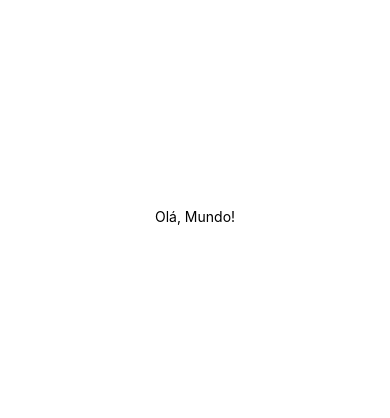
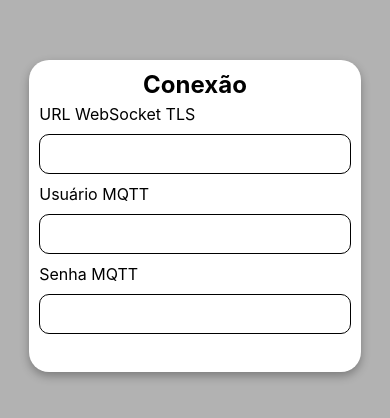
Before and after one commit to jonas-ar/controleArESP32, a React Native app: screen / in a window 390 px wide. Shown: the part 206-624 px from the top of the page. Built offline with nearby package versions, Linux system fonts and the light colour scheme.

Commit message:
testes/campos para conexão

```diff
--- a/App.tsx
+++ b/App.tsx
@@ -1,20 +1,12 @@
 import { StatusBar } from 'expo-status-bar';
 import { StyleSheet, Text, View } from 'react-native';
+import Login from './src/pages/login';
 
 export default function App() {
   return (
-    <View style={styles.container}>
-      <Text>Olá, Mundo!</Text>
-      <StatusBar style="auto" />
-    </View>
+      <Login />
   );
 }
 
 const styles = StyleSheet.create({
-  container: {
-    flex: 1,
-    backgroundColor: '#fff',
-    alignItems: 'center',
-    justifyContent: 'center',
-  },
 });
--- /dev/null
+++ b/src/@types/png.d.ts
@@ -0,0 +1 @@
+declare module "*.png"
--- /dev/null
+++ b/src/global/themes.tsx
@@ -0,0 +1,8 @@
+export const themes = {
+    colors: {
+        primary: '#341d49d8',
+        secondary: '#ffffff',
+        lightGray: '#d7d8d7',
+        bgScreen: '#b2b2b2'
+    }
+}
--- /dev/null
+++ b/src/pages/login/index.tsx
@@ -0,0 +1,46 @@
+import React from "react";
+import { Text, TextInput, View, KeyboardAvoidingView, Platform } from "react-native";
+import { style } from "./styles";
+
+export default function Login() {
+    return (
+        <KeyboardAvoidingView
+        style={style.container}
+        behavior={Platform.OS === 'ios' ? 'padding' : 'height'}
+        >
+            <View style={style.boxTop}>
+                {/*
+                    <Text style={style.titulo}>
+                    Controle de Ar-Condicionado usando ESP32
+                    </Text>
+                */}
+            </View>
+
+            <View style={style.boxMid}>
+
+                <Text style={style.titulo}>Conexão</Text>
+                    <Text style={style.titleInput}>URL WebSocket TLS</Text>
+
+                <View style={style.boxInput}>
+                    <TextInput style={style.input} />
+                </View>
+
+                <Text style={style.titleInput}>Usuário MQTT</Text>
+                    <View style={style.boxInput}>
+                        <TextInput style={style.input} />
+                    </View>
+
+                <Text style={style.titleInput}>Senha MQTT</Text>
+                    <View style={style.boxInput}>
+                        <TextInput style={style.input} />
+                    </View>
+
+            </View>
+
+                <View style={style.boxBottom}>
+
+                </View>
+
+        </KeyboardAvoidingView>
+    )
+}
--- /dev/null
+++ b/src/pages/login/styles.ts
@@ -0,0 +1,54 @@
+import {Dimensions, StyleSheet} from "react-native";
+import { themes } from "../../global/themes";
+
+export const style = StyleSheet.create({
+    container: {
+        flex: 1,
+        alignItems: 'center',
+        justifyContent: 'center',
+        backgroundColor: themes.colors.bgScreen
+    },
+    boxTop: {
+        height: Dimensions.get('window').height/4,
+        width: '100%',
+        alignItems: 'center',
+        justifyContent: 'center'
+    },
+    boxMid: {
+        height: Dimensions.get('window').height/2.7,
+        backgroundColor: themes.colors.secondary,
+        borderRadius: 20,
+        borderBlockColor: 'red',
+        boxShadow: '0px 4px 10px rgba(0, 0, 0, 0.3)',
+        padding: 10,
+        width: '85%',
+    },
+    boxBottom: {
+        height: Dimensions.get('window').height/4,
+        width: '100%',
+    },
+    titulo: {
+        fontSize: 24,
+        textAlign: 'center',
+        marginBottom: 5,
+        fontWeight: 'bold'
+    },
+    titleInput: {
+        fontSize: 16,
+    },
+    boxInput: {
+        width: '100%',
+        height: 40,
+        borderWidth: 1,
+        borderRadius: 10,
+        marginTop: 10,
+        marginBottom: 10
+    },
+    input: {
+        borderRadius: 40,
+        marginLeft: 5,
+        marginRight: 5,
+        height: '100%',
+        width: '95%'
+    }
+})
--- a/tsconfig.json
+++ b/tsconfig.json
@@ -1,6 +1,9 @@
 {
   "extends": "expo/tsconfig.base",
   "compilerOptions": {
-    "strict": true
+    "strict": true,
+    "jsx": "react-jsx",
+    "moduleResolution": "node",
+    "include": ["src/**/*"]
   }
 }
```
